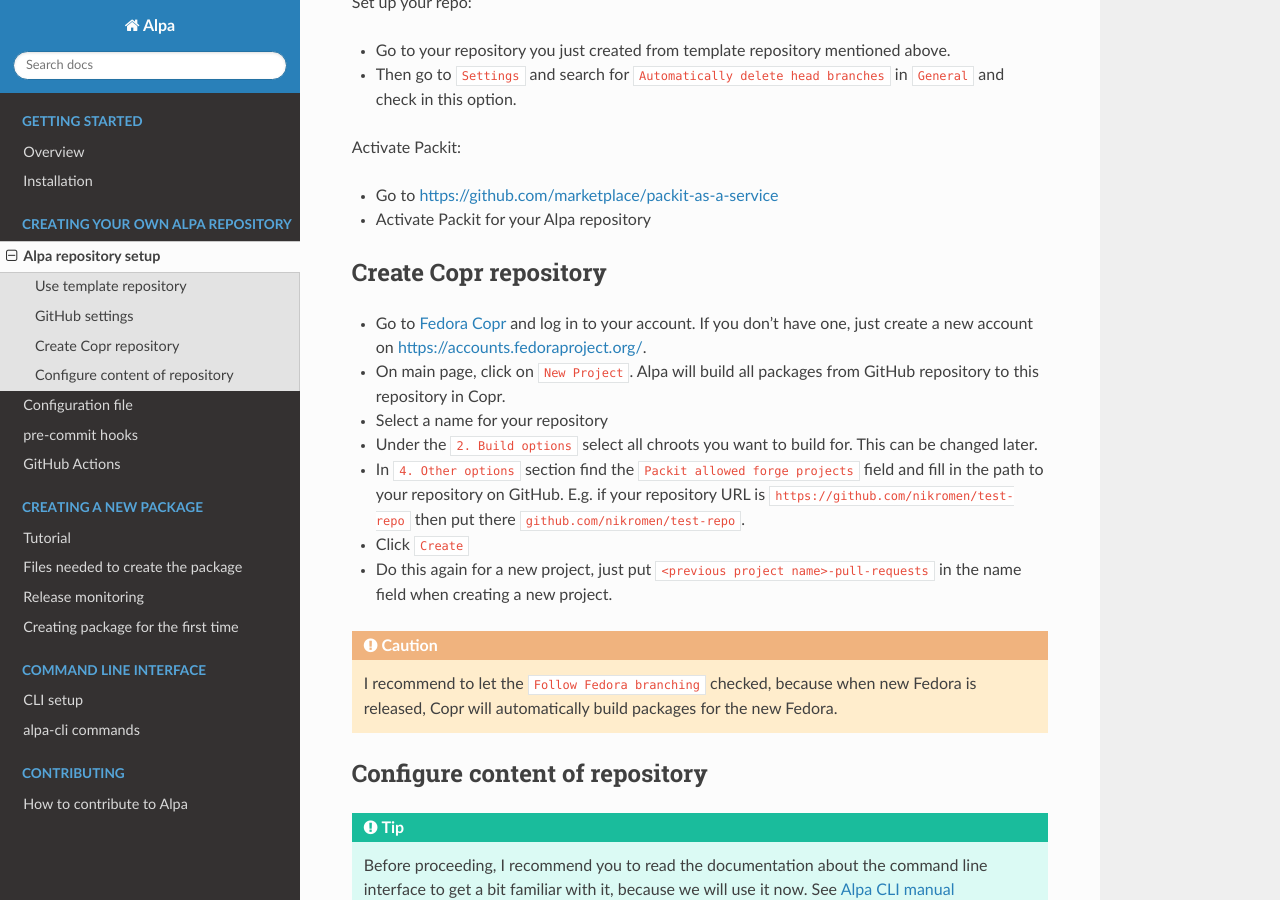
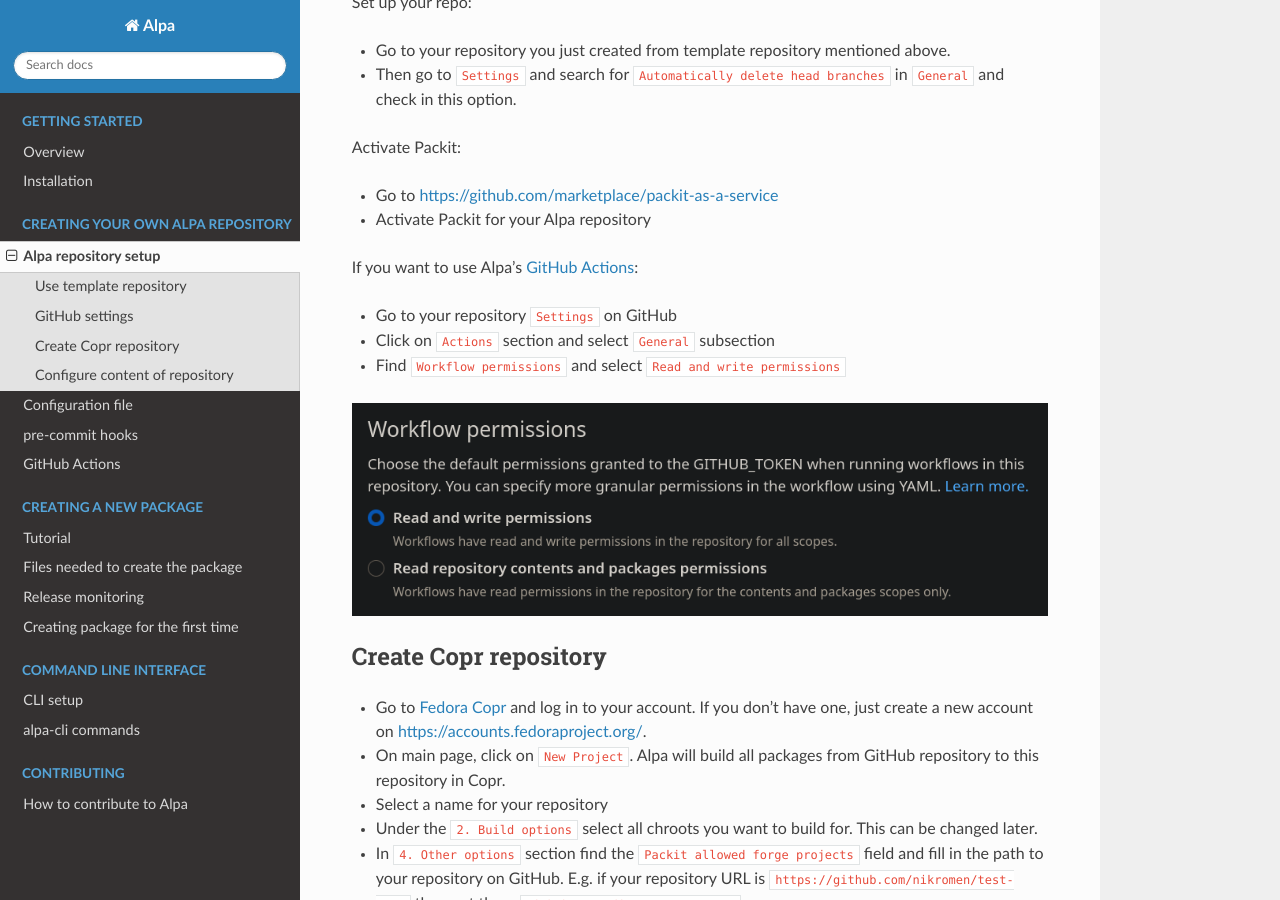
Before and after one commit to alpa-team/alpa, a Sphinx documentation site: the page built from docs/source/topics/repository-setup.rst, in a window 1280 px wide and 900 px high, scrolled down 548 px. Built offline with Sphinx 7.4.7 and the Read the Docs theme 2.0.0, drawn with Linux system fonts in a browser that asks for light colours.

Commit message:
docs: add github actions workflow permissions

```diff
--- a/docs/source/topics/repository-setup.rst
+++ b/docs/source/topics/repository-setup.rst
@@ -32,6 +32,14 @@ Activate Packit:
 
 * Go to https://github.com/marketplace/packit-as-a-service
 * Activate Packit for your Alpa repository
+
+If you want to use Alpa's :doc:`GitHub Actions</topics/alpa-actions>`:
+
+* Go to your repository ``Settings`` on GitHub
+* Click on ``Actions`` section and select ``General`` subsection
+* Find ``Workflow permissions`` and select ``Read and write permissions``
+
+.. image:: /images/workflow-permissions.png
 
 
 Create Copr repository
```
Also changed, not shown: docs/source/images/workflow-permissions.png (added).
